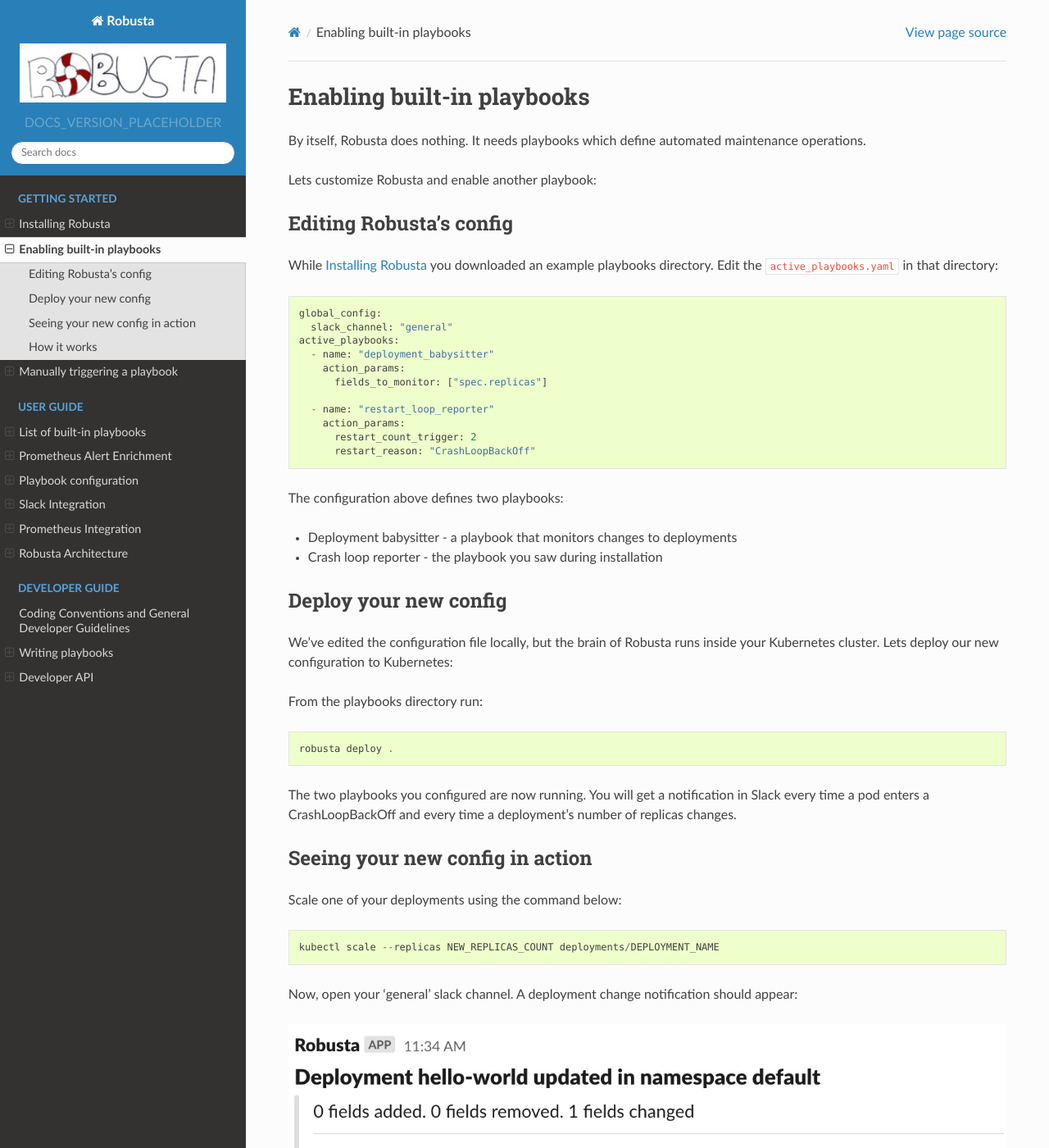
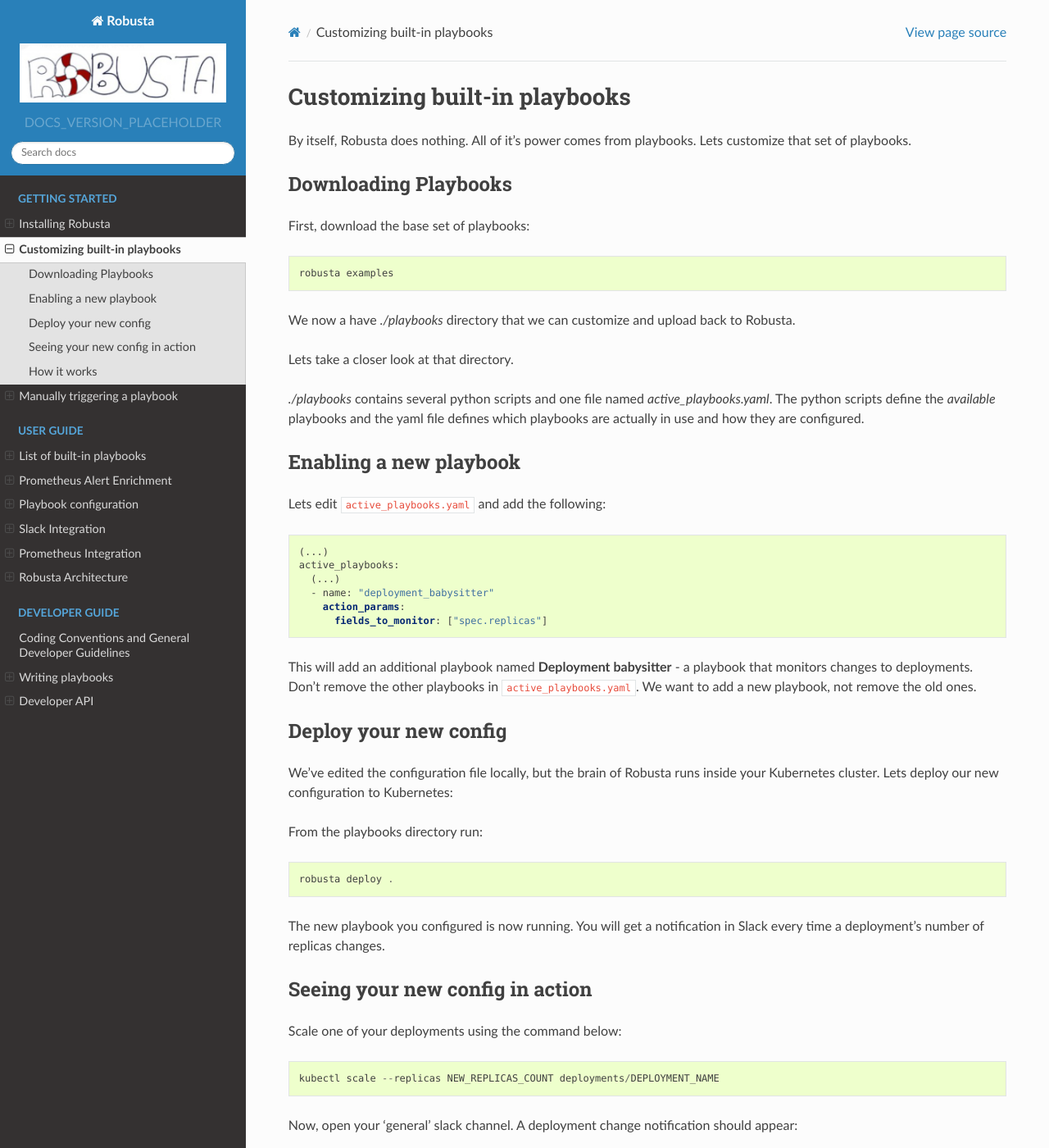
Before and after one commit to robusta-dev/robusta, a Sphinx documentation site: the page built from docs/getting-started/customization.rst, in a window 1280 px wide and 1400 px high. Shown: the whole window at 82% size. Built offline with Sphinx 7.4.7 and the Read the Docs theme 2.0.0, drawn with Linux system fonts in a browser that asks for light colours.

Commit message:
update docs to reflect changes to install workflow

```diff
--- a/docs/getting-started/customization.rst
+++ b/docs/getting-started/customization.rst
@@ -1,33 +1,40 @@
-Enabling built-in playbooks
-###########################
+Customizing built-in playbooks
+##############################
 
-By itself, Robusta does nothing. It needs playbooks which define automated maintenance operations.
+By itself, Robusta does nothing. All of it's power comes from playbooks. Lets customize that set of playbooks.
 
-Lets customize Robusta and enable another playbook:
-
-Editing Robusta's config
-------------------------
-
-While :ref:`Installing Robusta` you downloaded an example playbooks directory. Edit the ``active_playbooks.yaml`` in that directory:
+Downloading Playbooks
+-------------------------------------------------------------
+First, download the base set of playbooks:
 
 .. code-block:: python
 
-   global_config:
-     slack_channel: "general"
+   robusta examples
+
+We now a have `./playbooks` directory that we can customize and upload back to Robusta.
+
+Lets take a closer look at that directory.
+
+`./playbooks` contains several python scripts and one file named `active_playbooks.yaml`. The python scripts define the *available* playbooks
+and the yaml file defines which playbooks are actually in use and how they are configured.
+
+Enabling a new playbook
+------------------------
+
+Lets edit ``active_playbooks.yaml`` and add the following:
+
+.. code-block:: yaml
+
+   (...)
    active_playbooks:
+     (...)
      - name: "deployment_babysitter"
        action_params:
          fields_to_monitor: ["spec.replicas"]
 
-     - name: "restart_loop_reporter"
-       action_params:
-         restart_count_trigger: 2
-         restart_reason: "CrashLoopBackOff"
 
-The configuration above defines two playbooks:
-
-* Deployment babysitter - a playbook that monitors changes to deployments
-* Crash loop reporter - the playbook you saw during installation
+This will add an additional playbook named **Deployment babysitter** - a playbook that monitors changes to deployments.
+Don't remove the other playbooks in ``active_playbooks.yaml``. We want to add a new playbook, not remove the old ones.
 
 Deploy your new config
 ------------------------
@@ -39,7 +46,7 @@
 
    robusta deploy .
 
-The two playbooks you configured are now running. You will get a notification in Slack every time a pod enters a CrashLoopBackOff and every time a deployment's number of replicas changes.
+The new playbook you configured is now running. You will get a notification in Slack every time a deployment's number of replicas changes.
 
 Seeing your new config in action
 ----------------------------------
```
Also changed, not shown: docs/getting-started/installation.rst (+1 -13 lines).
